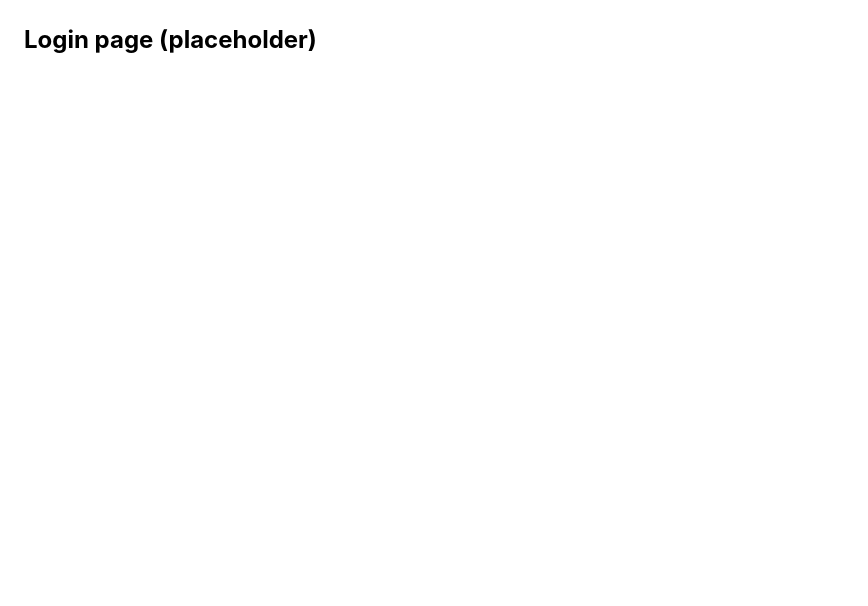
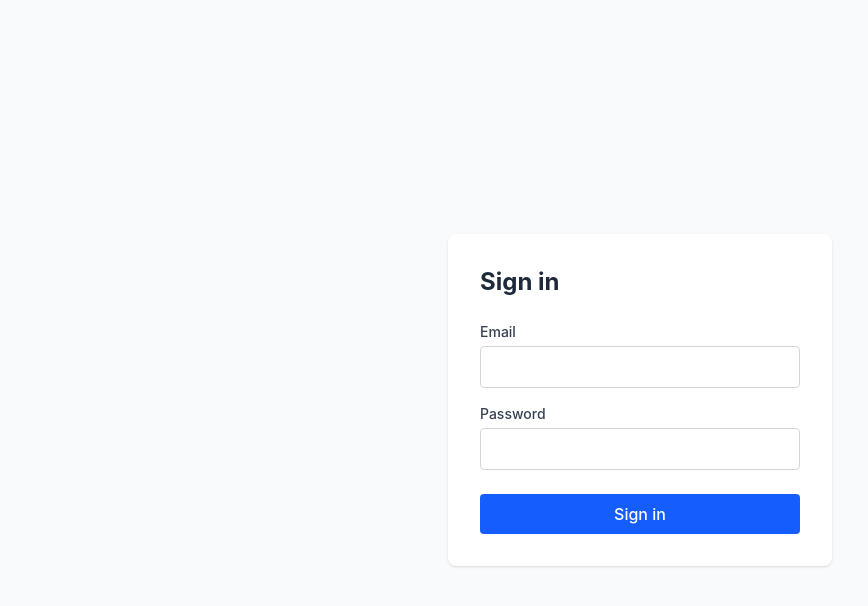
Before and after one commit to bertollimb/scheduling-system-front, a React (Vite) app: page /login in a window 1280 px wide. Shown: the top 606 px of the page, without its empty margins (0-868 px from the left). Built offline with nearby package versions, Linux system fonts and the light colour scheme; no server answers.

Commit message:
feat: add login page with real authentication flow

```diff
--- a/src/pages/LoginPage.jsx
+++ b/src/pages/LoginPage.jsx
@@ -1,5 +1,77 @@
+import { useState } from 'react'
+import { useNavigate } from 'react-router-dom'
+import { useAuth } from '../context/AuthContext'
+
 function LoginPage() {
-  return <h1 className="text-2xl font-bold p-6">Login page (placeholder)</h1>
+  const [email, setEmail] = useState('')
+  const [password, setPassword] = useState('')
+  const [error, setError] = useState('')
+  const [isSubmitting, setIsSubmitting] = useState(false)
+
+  const { login } = useAuth()
+  const navigate = useNavigate()
+
+  async function handleSubmit(event) {
+    event.preventDefault()
+    setError('')
+    setIsSubmitting(true)
+
+    try {
+      await login(email, password)
+      navigate('/schedule')
+    } catch {
+      setError('Incorrect email or password')
+    } finally {
+      setIsSubmitting(false)
+    }
+  }
+
+  return (
+    <div className="flex min-h-screen items-center justify-center bg-gray-50">
+      <form
+        onSubmit={handleSubmit}
+        className="w-full max-w-sm rounded-lg bg-white p-8 shadow"
+      >
+        <h1 className="mb-6 text-2xl font-bold text-gray-800">Sign in</h1>
+
+        {error && (
+          <p className="mb-4 rounded bg-red-50 p-2 text-sm text-red-600">
+            {error}
+          </p>
+        )}
+
+        <label className="mb-1 block text-sm font-medium text-gray-700">
+          Email
+        </label>
+        <input
+          type="email"
+          value={email}
+          onChange={(e) => setEmail(e.target.value)}
+          required
+          className="mb-4 w-full rounded border border-gray-300 px-3 py-2 focus:border-blue-500 focus:outline-none"
+        />
+
+        <label className="mb-1 block text-sm font-medium text-gray-700">
+          Password
+        </label>
+        <input
+          type="password"
+          value={password}
+          onChange={(e) => setPassword(e.target.value)}
+          required
+          className="mb-6 w-full rounded border border-gray-300 px-3 py-2 focus:border-blue-500 focus:outline-none"
+        />
+
+        <button
+          type="submit"
+          disabled={isSubmitting}
+          className="w-full rounded bg-blue-600 py-2 font-medium text-white transition hover:bg-blue-700 disabled:opacity-50"
+        >
+          {isSubmitting ? 'Signing in...' : 'Sign in'}
+        </button>
+      </form>
+    </div>
+  )
 }
 
 export default LoginPage
```
